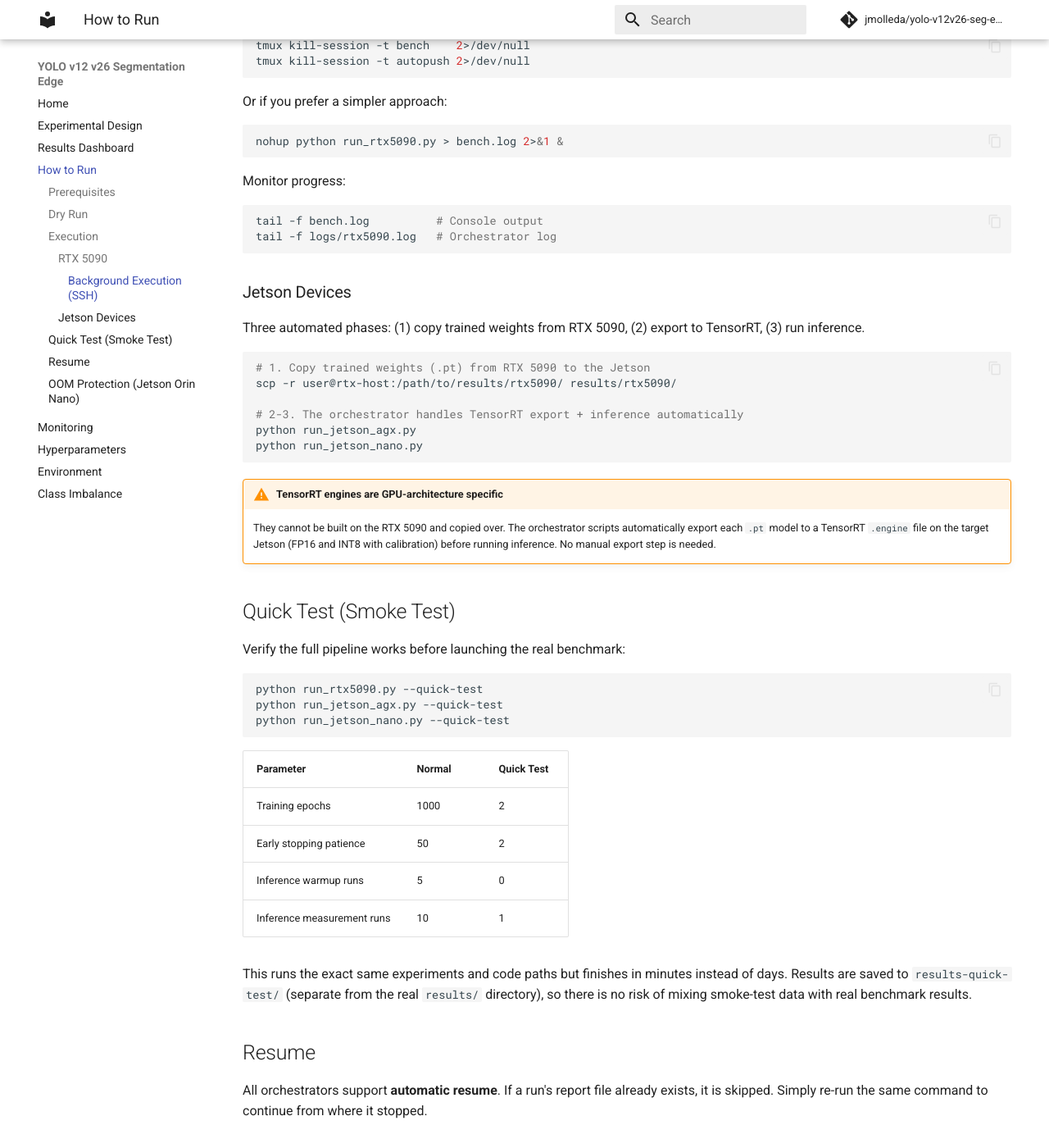
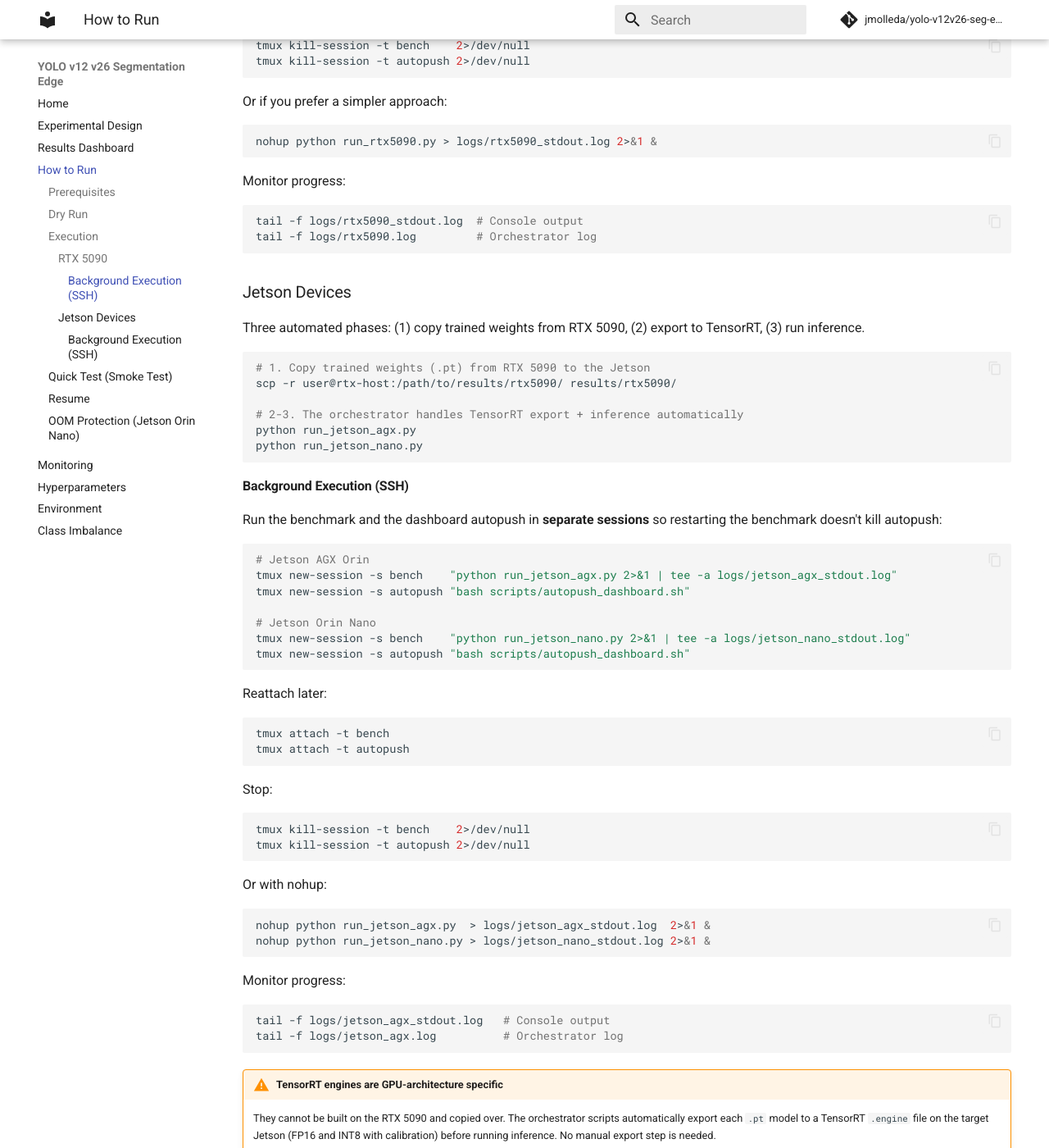
Before and after one commit to jmolleda/yolo-v12v26-seg-edge, an MkDocs documentation site: the page built from docs/execution.md, in a window 1280 px wide and 1400 px high, scrolled down 1064 px. Shown: the whole window at 82% size. Built offline with MkDocs 1.6.1 and Material for MkDocs 9.7.7, drawn with Linux system fonts in a browser that asks for light colours; comment, search, counter and statistics services are not loaded; some of the changed text lies outside the part shown.

Commit message:
Use logs/{device}_stdout.log for stdout capture across all devices
- build_results_dashboard.py: read_hardware_metrics() now reads
  logs/{device}_stdout.log instead of run_*/bench.log (only this
  function reads stdout logs; all other tabs read from report.txt)
- docs/execution.md: add background execution (tmux + autopush_dashboard.sh)
  for Jetson AGX and Jetson Nano with correct log paths
  (logs/jetson_agx_stdout.log, logs/jetson_nano_stdout.log)

````diff
--- a/docs/execution.md
+++ b/docs/execution.md
@@ -34,7 +34,7 @@ To keep the process running after closing an SSH session use `tmux`.
 Run the benchmark and the dashboard autopush in **separate sessions** so restarting the benchmark doesn't kill autopush:
 
 ```bash
-tmux new-session -s bench    "python run_rtx5090.py 2>&1 | tee -a bench.log"
+tmux new-session -s bench    "python run_rtx5090.py 2>&1 | tee -a logs/rtx5090_stdout.log"
 tmux new-session -s autopush "bash scripts/autopush_dashboard.sh"
 ```
 
@@ -55,14 +55,14 @@ tmux kill-session -t autopush 2>/dev/null
 Or if you prefer a simpler approach:
 
 ```bash
-nohup python run_rtx5090.py > bench.log 2>&1 &
+nohup python run_rtx5090.py > logs/rtx5090_stdout.log 2>&1 &
 ```
 
 Monitor progress:
 
 ```bash
-tail -f bench.log          # Console output
-tail -f logs/rtx5090.log   # Orchestrator log
+tail -f logs/rtx5090_stdout.log  # Console output
+tail -f logs/rtx5090.log         # Orchestrator log
 ```
 
 ### Jetson Devices
@@ -76,6 +76,48 @@ scp -r user@rtx-host:/path/to/results/rtx5090/ results/rtx5090/
 # 2-3. The orchestrator handles TensorRT export + inference automatically
 python run_jetson_agx.py
 python run_jetson_nano.py
+```
+
+#### Background Execution (SSH)
+
+Run the benchmark and the dashboard autopush in **separate sessions** so restarting the benchmark doesn't kill autopush:
+
+```bash
+# Jetson AGX Orin
+tmux new-session -s bench    "python run_jetson_agx.py 2>&1 | tee -a logs/jetson_agx_stdout.log"
+tmux new-session -s autopush "bash scripts/autopush_dashboard.sh"
+
+# Jetson Orin Nano
+tmux new-session -s bench    "python run_jetson_nano.py 2>&1 | tee -a logs/jetson_nano_stdout.log"
+tmux new-session -s autopush "bash scripts/autopush_dashboard.sh"
+```
+
+Reattach later:
+
+```bash
+tmux attach -t bench
+tmux attach -t autopush
+```
+
+Stop:
+
+```bash
+tmux kill-session -t bench    2>/dev/null
+tmux kill-session -t autopush 2>/dev/null
+```
+
+Or with nohup:
+
+```bash
+nohup python run_jetson_agx.py  > logs/jetson_agx_stdout.log  2>&1 &
+nohup python run_jetson_nano.py > logs/jetson_nano_stdout.log 2>&1 &
+```
+
+Monitor progress:
+
+```bash
+tail -f logs/jetson_agx_stdout.log   # Console output
+tail -f logs/jetson_agx.log          # Orchestrator log
 ```
 
 !!! warning "TensorRT engines are GPU-architecture specific"
````
Also changed, not shown: build_results_dashboard.py (+12 -9 lines).
